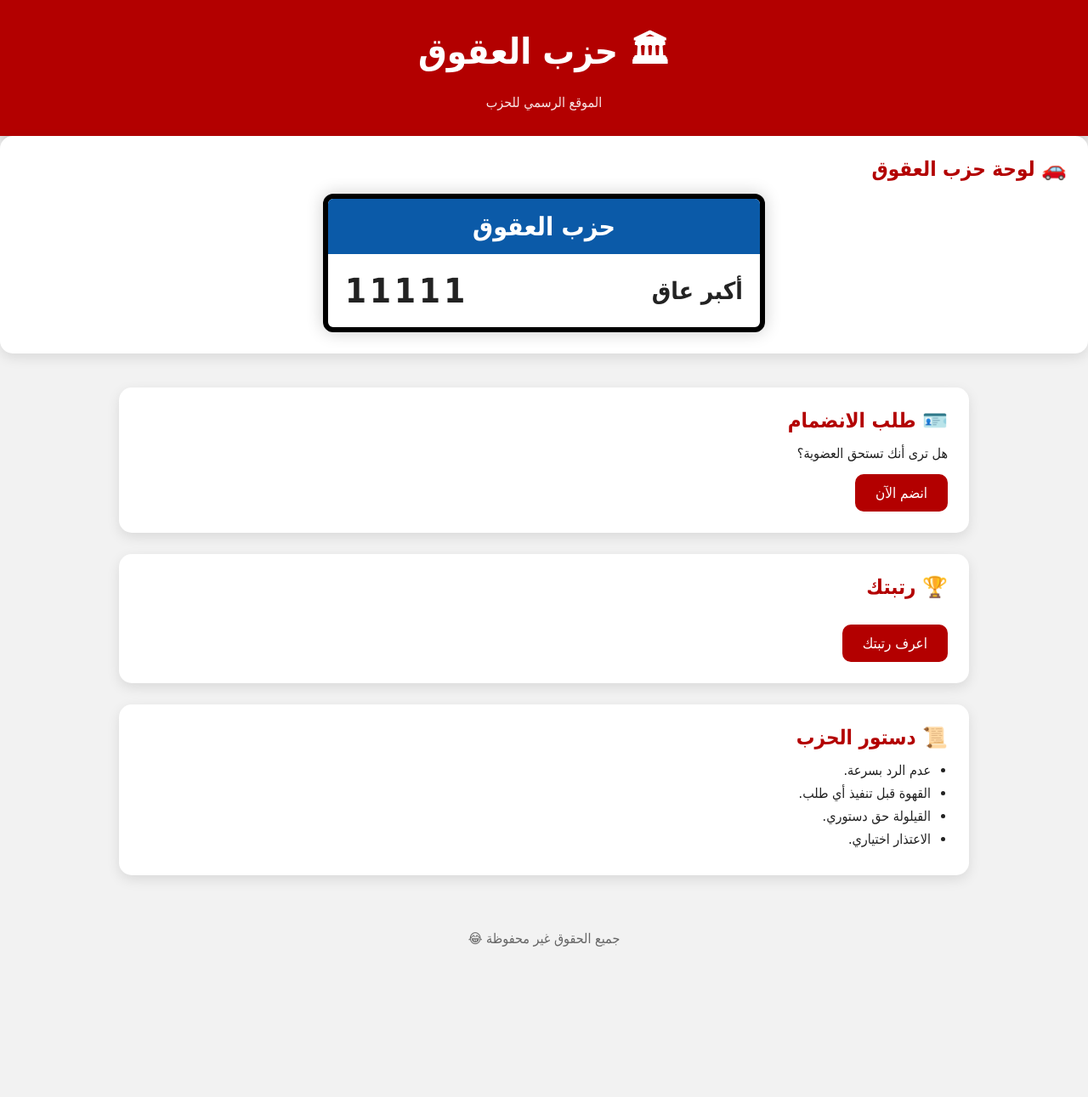
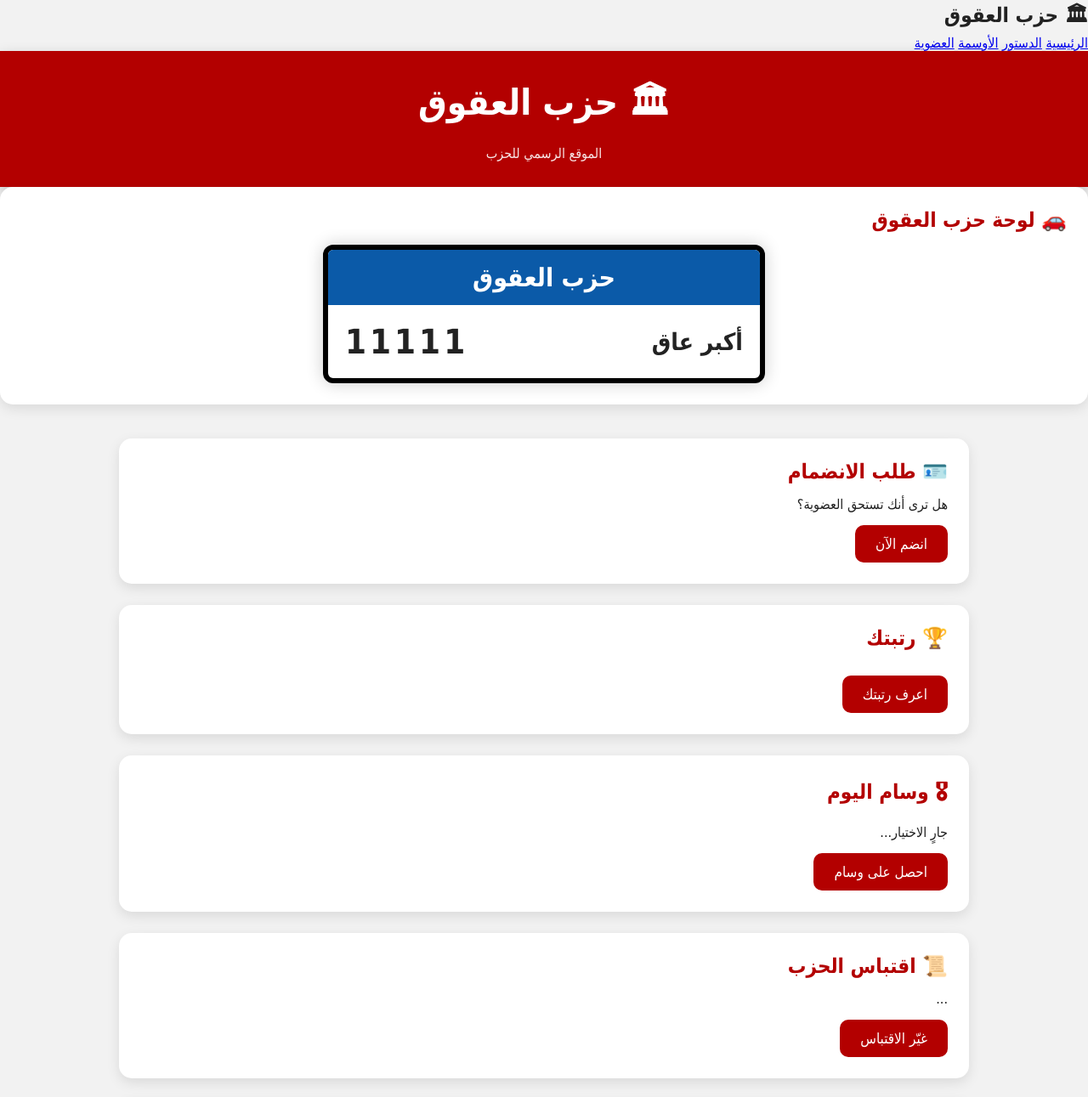
Before and after one commit to mohamed7jgd/3a8, a plain HTML site: page index.html in a window 1280 px wide. Shown: the top 1291 px of the page at 85% size. Before the commit the page ends 1139 px from the top, so only its background shows below. Drawn offline with Linux system fonts and the light colour scheme.

Commit message:
Update index.html

```diff
--- a/index.html
+++ b/index.html
@@ -11,7 +11,23 @@
 </head>
 
 <body>
+<nav>
 
+<h2>🏛 حزب العقوق</h2>
+
+<div>
+
+<a href="#">الرئيسية</a>
+
+<a href="#">الدستور</a>
+
+<a href="#">الأوسمة</a>
+
+<a href="#">العضوية</a>
+
+</div>
+
+</nav>
 <header>
 
 <h1>🏛 حزب العقوق</h1>
@@ -67,7 +83,33 @@
 </button>
 
 </section>
+<section class="card">
 
+<h2>🎖 وسام اليوم</h2>
+
+<p id="medal">
+جارٍ الاختيار...
+</p>
+
+<button onclick="randomMedal()">
+احصل على وسام
+</button>
+
+</section>
+
+<section class="card">
+
+<h2>📜 اقتباس الحزب</h2>
+
+<p id="quote">
+...
+</p>
+
+<button onclick="randomQuote()">
+غيّر الاقتباس
+</button>
+
+</section>
 <section class="card">
 
 <h2>📜 دستور الحزب</h2>
```
